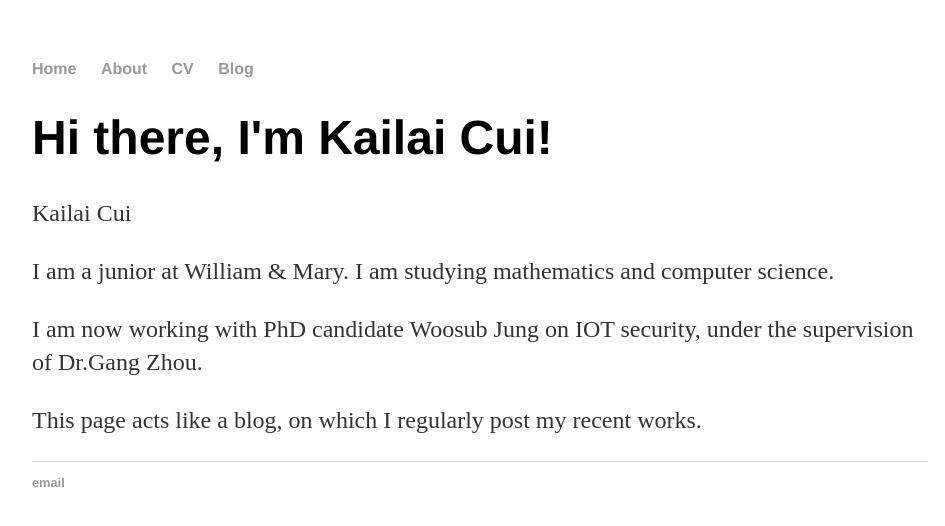
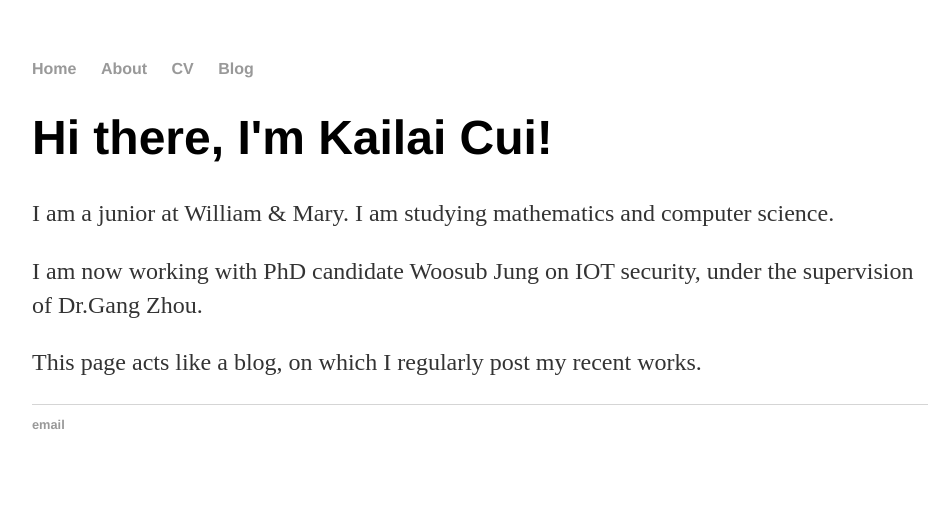
Before and after one commit to Kevincklhhh/unused_webpage, a Jekyll site: the page built from index.html, in a window 1280 px wide. Shown: the top 526 px of the page, without its empty margins (160-1105 px from the left). Built offline with Jekyll 4.4.1, drawn with Linux system fonts in a browser that asks for light colours.

Commit message:
Update index.html

```diff
--- a/index.html
+++ b/index.html
@@ -1,31 +1,10 @@
-<!DOCTYPE html>
-<html>
-	<head>
-		<title>Kailai Cui</title>
-		<link rel="stylesheet" type="text/css" href="/css/main.css">
-	</head>
-	<body>
-		<nav>
-    		<ul>
-        		<li><a href="/">Home</a></li>
-	        	<li><a href="/about">About</a></li>
-        		<li><a href="/cv">CV</a></li>
-        		<li><a href="/blog">Blog</a></li>
-    		</ul>
-		</nav>
-		<div class="container">
-    		<div class="blurb">
-        		<h1>Hi there, I'm Kailai Cui!</h1>
-				<p>Kailai Cui</p>
-        <p>I am a junior at William & Mary. I am studying mathematics and computer science. </p>
+---
+layout: default
+title: Kailai Cui
+---
+<div class="blurb">
+	<h1>Hi there, I'm Kailai Cui!</h1>
+	<p>I am a junior at William & Mary. I am studying mathematics and computer science. </p>
         <p>I am now working with PhD candidate Woosub Jung on IOT security, under the supervision of Dr.Gang Zhou.</p>
         <p>This page acts like a blog, on which I regularly post my recent works.</p>
-    		</div><!-- /.blurb -->
-		</div><!-- /.container -->
-		<footer>
-    		<ul>
-        		<li><a href="mailto:kcui@wm.edu">email</a></li>
-			</ul>
-		</footer>
-	</body>
-</html>
+</div><!-- /.blurb -->
```
